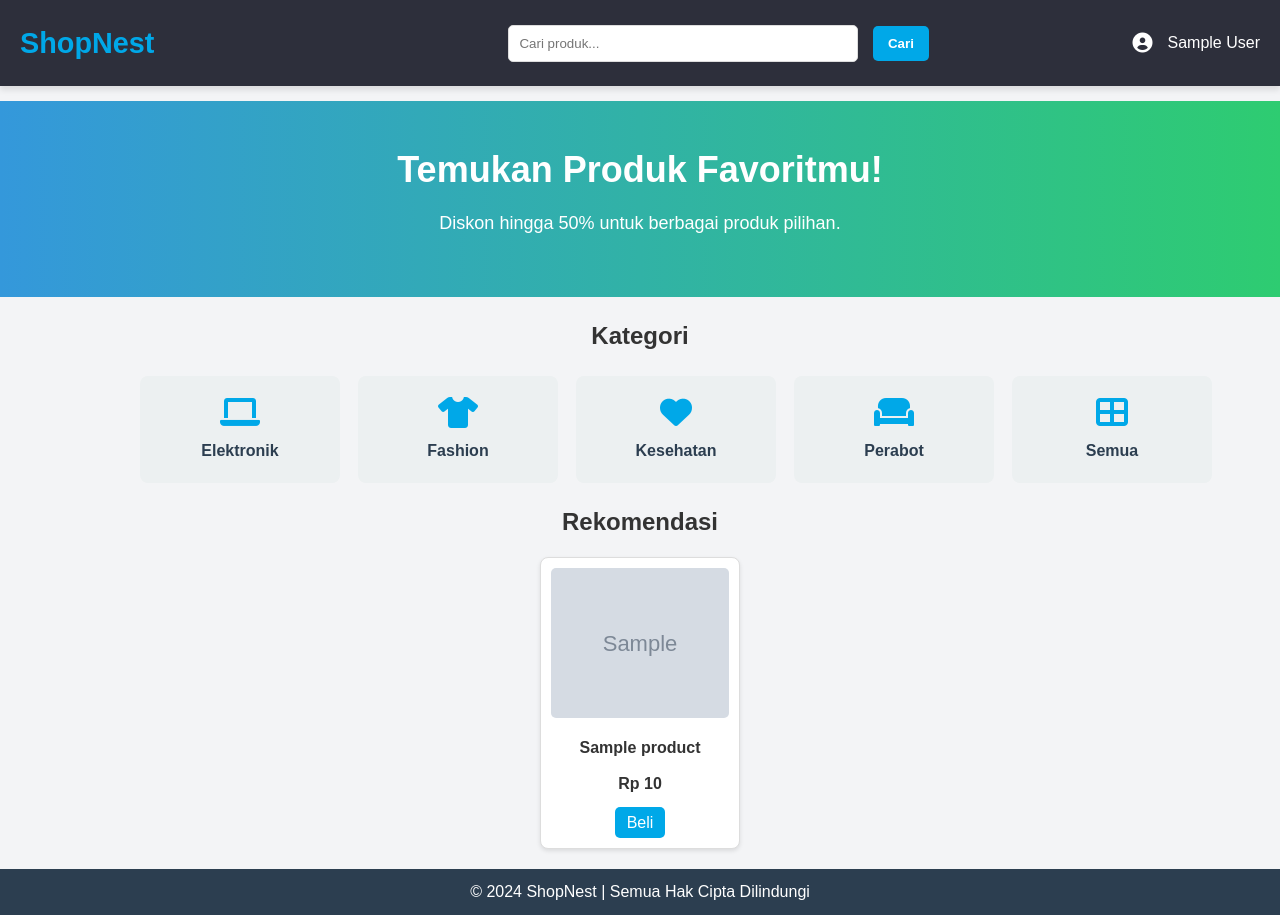
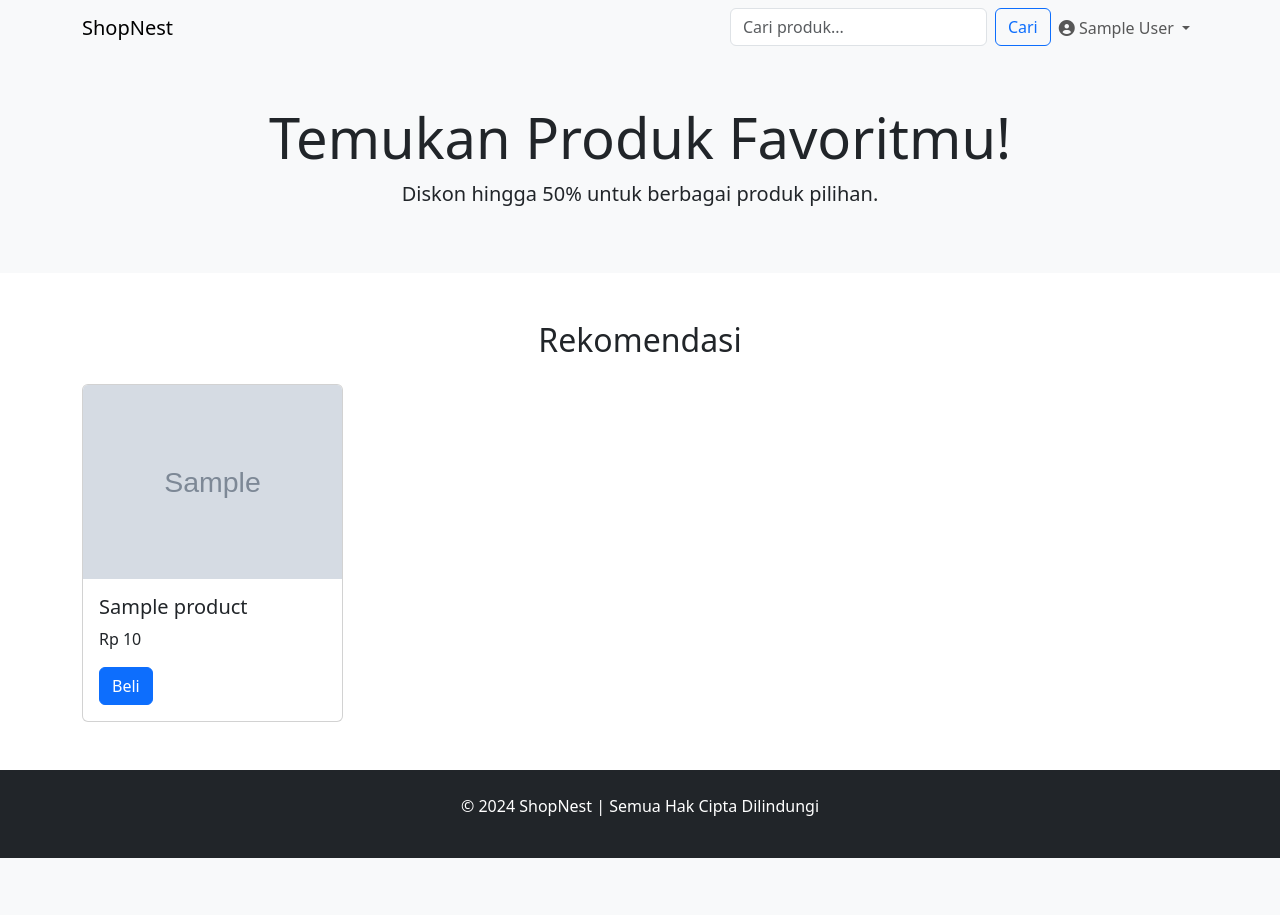
Before and after one commit to indra396/TUBES-WEB, a PHP site: page /user/dashboard.php in a window 1280 px wide. After the commit the page ends 858 px from the top, so only its background shows below. Run offline with PHP 8.4, Linux system fonts and the light colour scheme; the visitor is signed in with stand-in values (Sample User, id 1); tables that the repository leaves empty or names only in its code hold one stand-in row (values such as "Sample post"); grey boxes marked "Sample" are stand-in pictures.

Commit message:
Update dashboard.php

```diff
--- a/user/dashboard.php
+++ b/user/dashboard.php
@@ -4,7 +4,7 @@ include('../includes/db.php'); // Koneksi database
 
 // Mengecek apakah pengguna sudah login
 if (!isset($_SESSION['user_id'])) {
-    header("Location: login.php");
+    header("Location: ../auth/login.php");
     exit();
 }
 
@@ -71,97 +71,85 @@ $product_result = $stmt->get_result();
   <meta charset="UTF-8">
   <meta name="viewport" content="width=device-width, initial-scale=1.0">
   <title>ShopNest</title>
-  <link rel="stylesheet" href="https://cdnjs.cloudflare.com/ajax/libs/font-awesome/6.0.0-beta3/css/all.min.css" />
-  <link rel="stylesheet" href="../assets/css/dashboard_users.css">
+  <link href="https://cdn.jsdelivr.net/npm/bootstrap@5.3.0/dist/css/bootstrap.min.css" rel="stylesheet">
+  <link rel="stylesheet" href="https://cdnjs.cloudflare.com/ajax/libs/font-awesome/6.0.0-beta3/css/all.min.css">
+    <style>
+        @media (max-width: 576px) {
+  header .d-flex {
+    margin-top: 10px;
+  }
+}
+
+    </style>
 </head>
 <body>
 
-<header>
-  <div class="logo">ShopNest</div>
-
-  <div class="search-bar">
-    <form method="GET" action="">
-      <input type="text" name="search" placeholder="Cari produk..." value="<?php echo htmlspecialchars($search_query); ?>">
-      <button type="submit">Cari</button>
-    </form>
-  </div>
-
-  <div class="user-menu">
-    <i class="fas fa-user-circle"></i>
-    <p class="user-name"><?php echo htmlspecialchars($user['full_name']); ?></p>
-    <div class="dropdown-menu">
-      <a href="riwayat.php">Riwayat Pesanan</a>
-      <a href="profile_settings.php">Akun Saya</a>
-      <a href="../index.php">Logout</a>
+<header class="navbar navbar-expand-lg navbar-light bg-light sticky-top">
+  <div class="container">
+    <a class="navbar-brand" href="#">ShopNest</a>
+    <button class="navbar-toggler" type="button" data-bs-toggle="collapse" data-bs-target="#navbarNav" aria-controls="navbarNav" aria-expanded="false" aria-label="Toggle navigation">
+      <span class="navbar-toggler-icon"></span>
+    </button>
+    <div class="collapse navbar-collapse" id="navbarNav">
+      <ul class="navbar-nav ms-auto">
+        <li class="nav-item">
+          <form class="d-flex" method="GET" action="">
+            <input class="form-control me-2" type="search" name="search" placeholder="Cari produk..." value="<?php echo htmlspecialchars($search_query); ?>">
+            <button class="btn btn-outline-primary" type="submit">Cari</button>
+          </form>
+        </li>
+        <li class="nav-item dropdown">
+          <a class="nav-link dropdown-toggle" href="#" id="navbarDropdown" role="button" data-bs-toggle="dropdown" aria-expanded="false">
+            <i class="fas fa-user-circle"></i> <?php echo htmlspecialchars($user['full_name']); ?>
+          </a>
+          <ul class="dropdown-menu" aria-labelledby="navbarDropdown">
+            <li><a class="dropdown-item" href="riwayat.php">Riwayat Pesanan</a></li>
+            <li><a class="dropdown-item" href="profile_settings.php">Akun Saya</a></li>
+            <li><hr class="dropdown-divider"></li>
+            <li><a class="dropdown-item" href="../index.php">Logout</a></li>
+          </ul>
+        </li>
+      </ul>
     </div>
   </div>
 </header>
 
-<div class="hero">
-  <h1>Temukan Produk Favoritmu!</h1>
-  <p>Diskon hingga 50% untuk berbagai produk pilihan.</p>
+<div class="bg-light text-center py-5">
+  <div class="container">
+    <h1 class="display-4">Temukan Produk Favoritmu!</h1>
+    <p class="lead">Diskon hingga 50% untuk berbagai produk pilihan.</p>
+  </div>
 </div>
 
-<section class="categories">
-  <h2>Kategori </h2>
-  <div class="categories-grid">
-    <a href="?category=Elektronik" class="category-card">
-      <i class="fas fa-laptop"></i><p>Elektronik</p>
-    </a>
-    <a href="?category=Fashion" class="category-card">
-      <i class="fas fa-tshirt"></i><p>Fashion</p>
-    </a>
-    <a href="?category=Kesehatan" class="category-card">
-      <i class="fas fa-heart"></i><p>Kesehatan</p>
-    </a>
-    <a href="?category=Perabot" class="category-card">
-      <i class="fas fa-couch"></i><p>Perabot</p>
-    </a>
-    <a href="?" class="category-card">
-      <i class="fas fa-th-large"></i><p>Semua</p>
-    </a>
-  </div>
-</section>
-
-<section class="featured">
-  <h2> <?php echo !empty($category_filter) ? "Kategori " . htmlspecialchars($category_filter) : "Rekomendasi"; ?></h2>
-  <div class="product-grid">
+<section class="container my-5">
+  <h2 class="text-center mb-4"> <?php echo !empty($category_filter) ? "Kategori " . htmlspecialchars($category_filter) : "Rekomendasi"; ?></h2>
+  <div class="row g-4">
     <?php
-    // Loop melalui data produk
     if ($product_result->num_rows > 0) {
         while ($row = $product_result->fetch_assoc()) {
             $product_id = $row['product_id'];
-            echo "<div class='product-card'>";
-            echo "<img src='../assets/uploads/" . htmlspecialchars(basename($row['image'])) . "' alt='" . htmlspecialchars($row['name']) . "' />";
-            echo "<h3>" . htmlspecialchars($row['name']) . "</h3>";
-            echo "<p>Rp " . number_format($row['price'], 0, ',', '.') . "</p>";
-            echo "<a href='checkout-page.php?id=$product_id' class='buy-button'>Beli</a>";
-            echo "</div>";
+            echo "<div class='col-md-3'>";
+            echo "<div class='card'>";
+            echo "<img src='../assets/uploads/" . htmlspecialchars(basename($row['image'])) . "' class='card-img-top' alt='" . htmlspecialchars($row['name']) . "'>";
+            echo "<div class='card-body'>";
+            echo "<h5 class='card-title'>" . htmlspecialchars($row['name']) . "</h5>";
+            echo "<p class='card-text'>Rp " . number_format($row['price'], 0, ',', '.') . "</p>";
+            echo "<a href='checkout-page.php?id=$product_id' class='btn btn-primary'>Beli</a>";
+            echo "</div></div></div>";
         }
     } else {
-        echo "<p>Tidak ada produk yang tersedia untuk kategori ini.</p>";
+        echo "<p class='text-center'>Tidak ada produk yang tersedia untuk kategori ini.</p>";
     }
     ?>
   </div>
 </section>
-<footer>
-        <p>&copy; <?php echo date("Y"); ?> ShopNest | Semua Hak Cipta Dilindungi</p>
-    </footer>
 
-<script>
-document.addEventListener("DOMContentLoaded", function () {
-    const userMenu = document.querySelector(".user-menu");
-    const dropdownMenu = document.querySelector(".dropdown-menu");
 
-    userMenu.addEventListener("mouseenter", () => {
-        dropdownMenu.style.display = "block";
-    });
+<footer class="bg-dark text-white text-center py-4">
+  <p>&copy; <?php echo date("Y"); ?> ShopNest | Semua Hak Cipta Dilindungi</p>
+</footer>
 
-    userMenu.addEventListener("mouseleave", () => {
-        dropdownMenu.style.display = "none";
-    });
-});
-</script>
+<script src="https://cdn.jsdelivr.net/npm/bootstrap@5.3.0/dist/js/bootstrap.bundle.min.js"></script>
 
 </body>
 </html>
```
